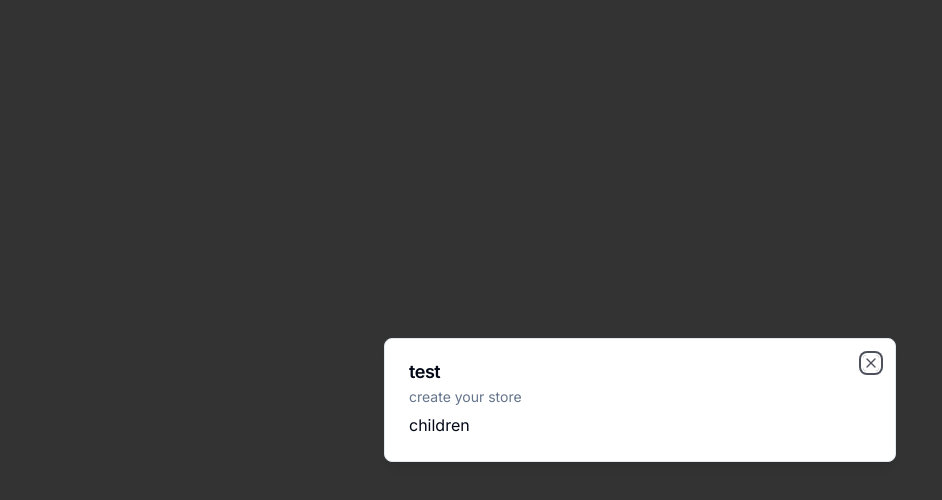
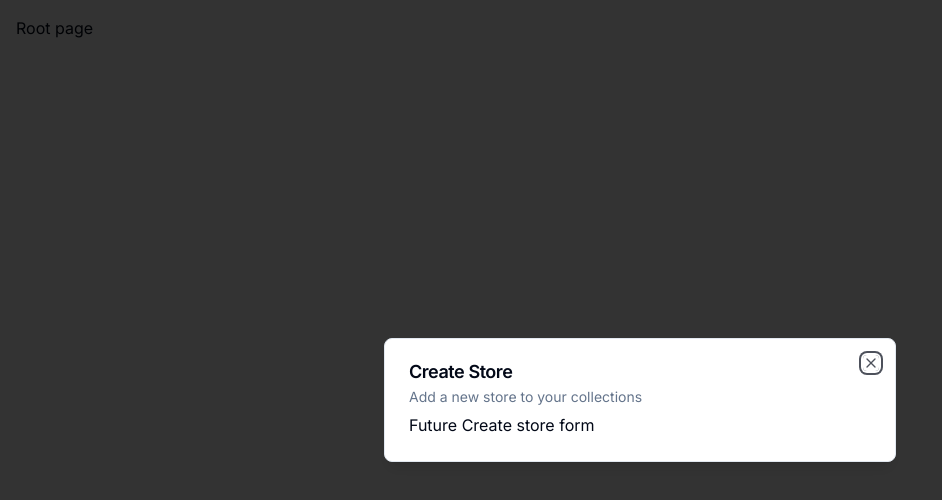
Before and after one commit to yashsinghal2004/Ecommerce-admin, a Next.js app: page / in a window 1280 px wide. Shown: the top 500 px of the page, without its empty margins (0-942 px from the left). Built offline with nearby package versions, Linux system fonts and the light colour scheme.

Commit message:
Completed Modal component and store with modalProvider

```diff
--- a/app/layout.tsx
+++ b/app/layout.tsx
@@ -3,6 +3,7 @@ import { Inter } from "next/font/google";
 import "./globals.css";
 import { ClerkProvider } from "@clerk/nextjs";
 import { dark, neobrutalism, shadesOfPurple } from "@clerk/themes";
+import { ModalProvider } from "@/providers/modal-provider";
 
 const inter = Inter({ subsets: ["latin"] });
 
@@ -23,7 +24,10 @@ export default function RootLayout({
     >
 
       <html lang="en">
-        <body className={inter.className}>{children}</body>
+        <body className={inter.className}>
+          <ModalProvider/>
+          {children}
+          </body>
       </html>
     </ClerkProvider>
   );
--- a/app/page.tsx
+++ b/app/page.tsx
@@ -1,12 +1,23 @@
 "use client"
 
 import { Modal } from '@/components/ui/modal'
+import { useModalStore } from '@/hooks/use-store-modal'
+import { useEffect } from 'react';
 
 
 const page = () => {
+  const isOpen=useModalStore((state)=>state.isOpen);
+  const onOpen=useModalStore((state)=>state.onOpen);
+
+  useEffect(()=>{
+    if(!isOpen){
+      onOpen();
+    }
+  },[isOpen,onOpen])
+
   return (
     <div className='p-4'>
-    <Modal title="test" desc="create your store" isOpen onClose={()=>{}}>children</Modal>
+    Root page
     </div>
   )
 }
--- /dev/null
+++ b/components/modals/modal-store.tsx
@@ -0,0 +1,15 @@
+"use client"
+
+import { useModalStore } from "@/hooks/use-store-modal"
+import { Modal } from "@/components/ui/modal"
+
+export const ModalStore=()=>{
+    const modalStore=useModalStore();
+    return(
+        <Modal
+        title="Create Store"
+        desc="Add a new store to your collections"
+        isOpen={modalStore.isOpen}
+        onClose={modalStore.onClose}>Future Create store form</Modal>
+    )
+}
--- a/hooks/use-store-modal.tsx
+++ b/hooks/use-store-modal.tsx
@@ -6,7 +6,7 @@ interface usestoremodalstore{
     onClose:()=>void,
 }
 
-export const modalStore=create<usestoremodalstore>((set)=>({
+export const useModalStore=create<usestoremodalstore>((set)=>({
     isOpen:false,
     onOpen:()=>set({isOpen:true}),
     onClose:()=>set({isOpen:false})
--- /dev/null
+++ b/providers/modal-provider.tsx
@@ -0,0 +1,20 @@
+"use client"
+
+import { ModalStore } from "@/components/modals/modal-store";
+import { useEffect, useState } from "react"
+
+export const ModalProvider=()=>{
+    const [isMounted,setIsMounted]=useState(false);
+    useEffect(()=>{
+        setIsMounted(true);
+    },[]);
+
+    if(!isMounted){
+        return null;
+    }
+    return(
+        <div>
+        <ModalStore/>
+        </div>
+    )
+}
```
Also changed, not shown: 1 other file (tests, documents, lock files or other folders).
